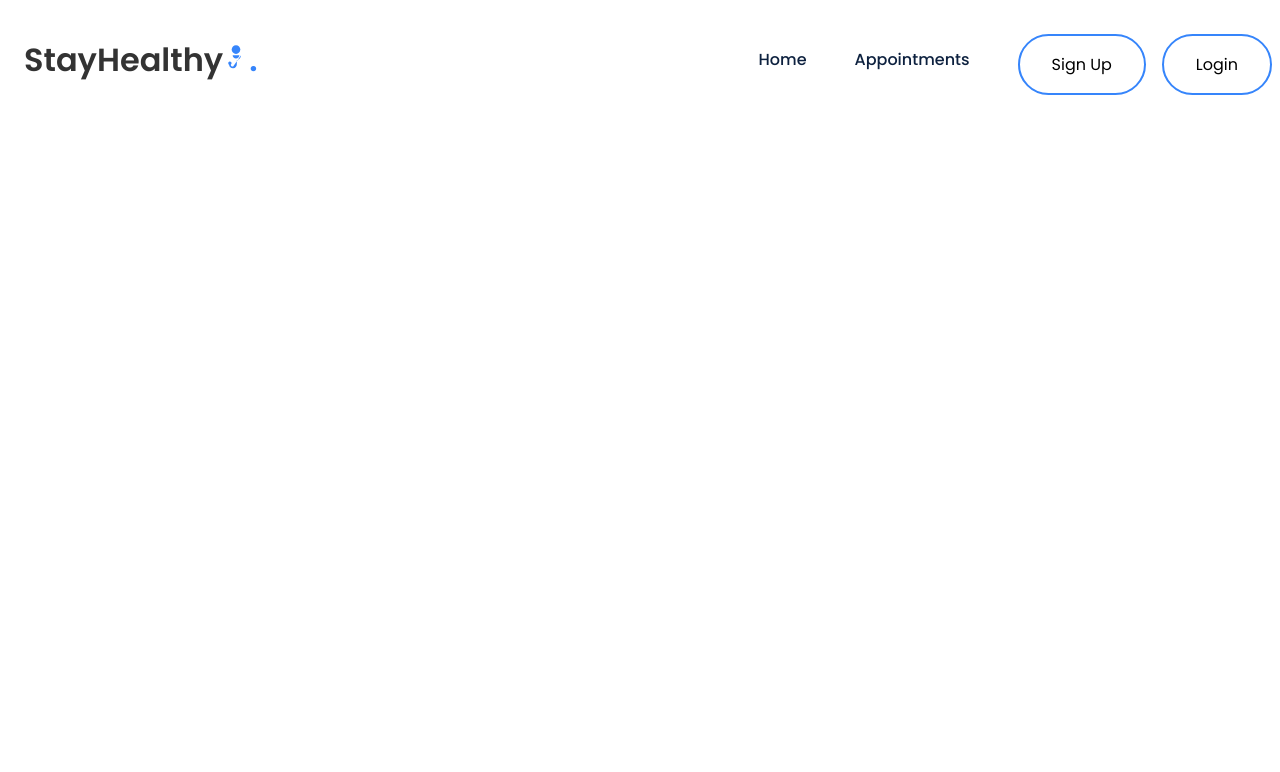
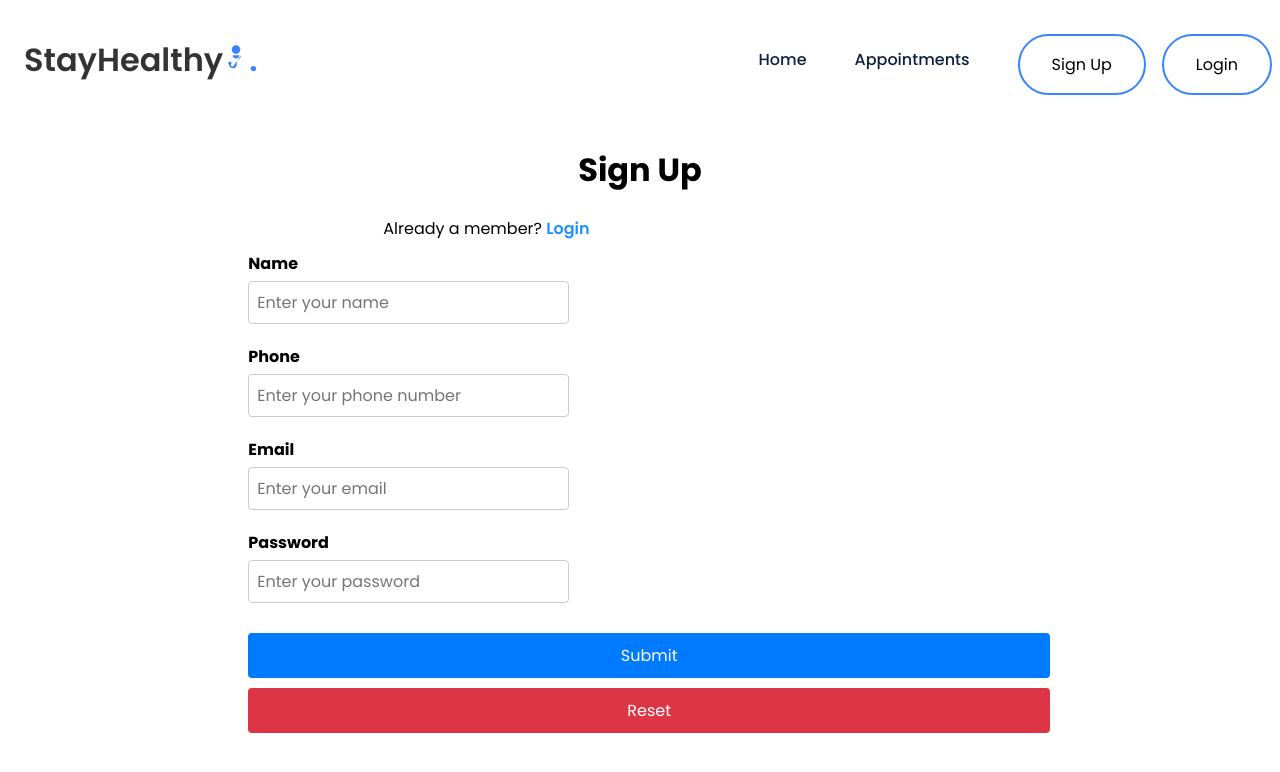
Before and after one commit to alexiscg17/test_med_app, a React (Create React App) app: page /signup in a window 1280 px wide. Shown: the top 772 px of the page. Built offline with nearby package versions, Linux system fonts and the light colour scheme.

Commit message:
Refactor Login and SignUp to react components

```diff
--- a/src/App.js
+++ b/src/App.js
@@ -1,7 +1,9 @@
 import React from 'react';
 import { BrowserRouter, Routes, Route } from "react-router-dom";
 import Navbar from './Components/Navbar/Navbar';
-import Landing_Page from './Components/Landing_Page/Landing_Page';
+import LandingPage from './Components/LandingPage/LandingPage';
+import SignUp from './Components/SignUp/SignUp'
+import Login from './Components/Login/Login'
 
 function App() {
 
@@ -10,7 +12,9 @@
         <BrowserRouter>
           <Navbar/>
           <Routes>
-            <Route path="/" element={<Landing_Page/>}/>
+            <Route path="/" element={<LandingPage/>}/>
+            <Route path="/signup" element={<SignUp/>}/>
+            <Route path="/login" element={<Login/>}/>
           </Routes>
         </BrowserRouter>
     </div>
--- a/src/Components/Login/Login.js
+++ b/src/Components/Login/Login.js
@@ -0,0 +1,48 @@
+import React from 'react';
+import "./Login.css";
+
+const Login = () => {
+    return (
+        <div className="container">
+            <div className="login-grid">
+                <div className="login-text">
+                    <h2>Login</h2>
+                </div>
+                <div className="login-text">
+                    Are you a new member? <span><a href="signup" style={{color: "#2190FF"}}> Sign Up Here</a></span>
+                </div>
+                <br />
+                <div className="login-form">
+                    <form>
+                        <div className="form-group">
+                            <label for="email">Email</label>
+                            <input type="email" name="email" id="email" className="form-control" placeholder="Enter your email" aria-describedby="helpId" />
+                        </div>
+                        <div className="form-group">
+                            <label for="password">Password</label>
+                            <input
+                            type="password"
+                            name="password"
+                            id="password"
+                            className="form-control"
+                            placeholder="Enter your password"
+                            aria-describedby="helpId"
+                            />
+                        </div>
+                        <div className="btn-group">
+                            <button type="submit" className="btn btn-primary mb-2 mr-1 waves-effect waves-light">Login</button>
+                            <button type="reset" className="btn btn-danger mb-2 waves-effect waves-light">Reset</button>
+                        </div>
+                        <br />
+
+                        <div className="login-text">
+                            Forgot Password?
+                        </div>
+                    </form>
+                </div>
+            </div>
+        </div>
+    )
+}
+
+export default Login;
--- a/src/Components/Navbar/Navbar.js
+++ b/src/Components/Navbar/Navbar.js
@@ -3,7 +3,7 @@
 
 const Navbar = () => {
 
-    function handleClick() {
+    const handleClick = () => {
         const navLinks = document.querySelector(".nav__links");
         const navIcon = document.querySelector(".nav__icon i");
 
@@ -16,7 +16,7 @@
             navIcon.classList.remove("fa-times");
             navIcon.classList.add("fa-bars");
         }
-    }
+    };
 
   return (
     <div>
@@ -42,18 +42,18 @@
             </div>
             <ul className="nav__links active">
                 <li className="link">
-                    <a href="../Landing_Page/LandingPage.html">Home</a>
+                    <a href="/">Home</a>
                 </li>
                 <li className="link">
-                    <a href="#">Appointments</a>
+                    <a href="/">Appointments</a>
                 </li>
                 <li className="link">
-                    <a href="../Sign_Up//Sign_Up.html">
+                    <a href="/signup">
                     <button className="btn1">Sign Up</button>
                     </a>
                 </li>
                 <li className="link">
-                    <a href="../Login/Login.html">
+                    <a href="/login">
                     <button className="btn1">Login</button>
                     </a>
                 </li>
--- a/src/Components/Sign_Up/Sign_Up.html
+++ b/src/Components/SignUp/SignUp.html
@@ -4,7 +4,7 @@
     <meta charset="UTF-8">
     <meta name="viewport" content="width=device-width, initial-scale=1.0">
     <title>Document</title>
-    <link rel="stylesheet" href="./Sign_Up.css">
+    <link rel="stylesheet" href="./SignUp.css">
 </head>
 <body>
     <div class="container" style="margin-top: 5%;">
--- /dev/null
+++ b/src/Components/SignUp/SignUp.js
@@ -0,0 +1,86 @@
+import React from "react";
+import "./SignUp.css";
+
+const SignUp = () => {
+  return (
+    <div className="container" style={{ marginTop: "5%" }}>
+      <div className="signup-grid">
+        <div className="signup-text">
+          <h1>Sign Up</h1>
+        </div>
+
+        <div className="signup-text1" style={{ textAlign: "left" }}>
+          Already a member?{" "}
+          <span>
+            <a href="/login" style={{ color: "#2190FF" }}>
+              Login
+            </a>
+          </span>
+        </div>
+
+        <div className="signup-form">
+          <form>
+            <div className="form-group">
+              <label htmlFor="name">Name</label>
+              <input
+                type="text"
+                name="name"
+                id="name"
+                required
+                className="form-control"
+                placeholder="Enter your name"
+              />
+            </div>
+
+            <div className="form-group">
+              <label htmlFor="phone">Phone</label>
+              <input
+                type="tel"
+                name="phone"
+                id="phone"
+                required
+                className="form-control"
+                placeholder="Enter your phone number"
+              />
+            </div>
+
+            <div className="form-group">
+              <label htmlFor="email">Email</label>
+              <input
+                type="email"
+                name="email"
+                id="email"
+                required
+                className="form-control"
+                placeholder="Enter your email"
+              />
+            </div>
+
+            <div className="form-group">
+              <label htmlFor="password">Password</label>
+              <input
+                type="password"
+                name="password"
+                id="password"
+                required
+                className="form-control"
+                placeholder="Enter your password"
+              />
+            </div>
+
+            <div className="btn-group">
+              <button type="submit" className="btn btn-primary mb-2 mr-1">
+                Submit
+              </button>
+              <button type="reset" className="btn btn-danger mb-2">
+                Reset
+              </button>
+            </div>
+          </form>
+        </div>
+      </div>
+    </div>
+  );
+};
+
+export default SignUp;
```
Also changed, not shown: src/Components/LandingPage/LandingPage.css (renamed from src/Components/Landing_Page/LandingPage.css), src/Components/LandingPage/LandingPage.html (renamed from src/Components/Landing_Page/LandingPage.html), src/Components/LandingPage/LandingPage.js (renamed from src/Components/Landing_Page/Landing_Page.js), src/Components/LandingPage/doctor-2027768_1280.png (renamed from src/Components/Landing_Page/doctor-2027768_1280.png), src/Components/SignUp/SignUp.css (renamed from src/Components/Sign_Up/Sign_Up.css), src/Components/Sign_Up/Sign_Up.js (deleted).
